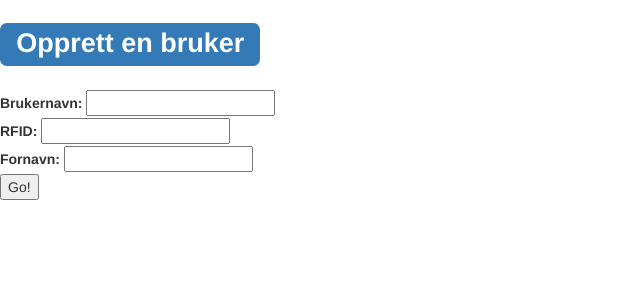
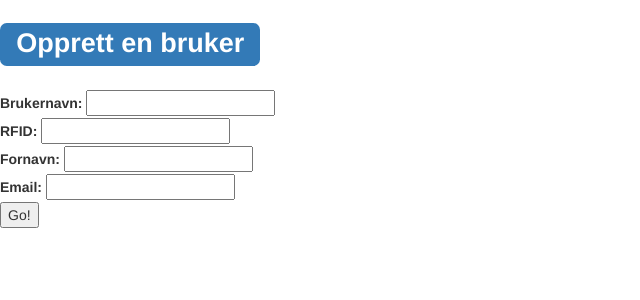
Before and after one commit to toyenyouthlibrary/front-end, a Flask app: page /create/ in a window 1280 px wide. Shown: the top 300 px of the page, without its empty margins (0-640 px from the left). Run offline with Flask 2, Linux system fonts and the light colour scheme; some libraries are stand-ins or nearby versions.

Commit message:
Included email in create user form as well as displaying user information

```diff
--- a/src/frontend.py
+++ b/src/frontend.py
@@ -40,7 +40,7 @@ def welcome():
 @app.route("/create_response/", methods=['POST'])
 def create_response():
     user_ = user.User(request.form["username"], request.form["rfid"],
-                      firstname=request.form["firstname"])
+                      firstname=request.form["firstname"], email=request.form["email"])
     try:
         user_.create_in_database()
     except ConnectionError as err:
--- a/src/templates/create_user.html
+++ b/src/templates/create_user.html
@@ -19,6 +19,9 @@
     <label for="firstname">Fornavn:</label>
     <input type="text" name="firstname" /><br />
 
+    <label for="email">Email:</label>
+    <input type="text" name="email" /><br />
+
     <input type="submit" value="Go!" />
 
     </form>
--- a/src/templates/user_profile.html
+++ b/src/templates/user_profile.html
@@ -12,7 +12,11 @@
 <b>Fornavn:</b> {{firstname}}
 {% endif %}
 
+<br>
 
+{% if email %}
+<b>Email:</b> {{email}}
+{% endif %}
 
 <br>
 <br>
```
